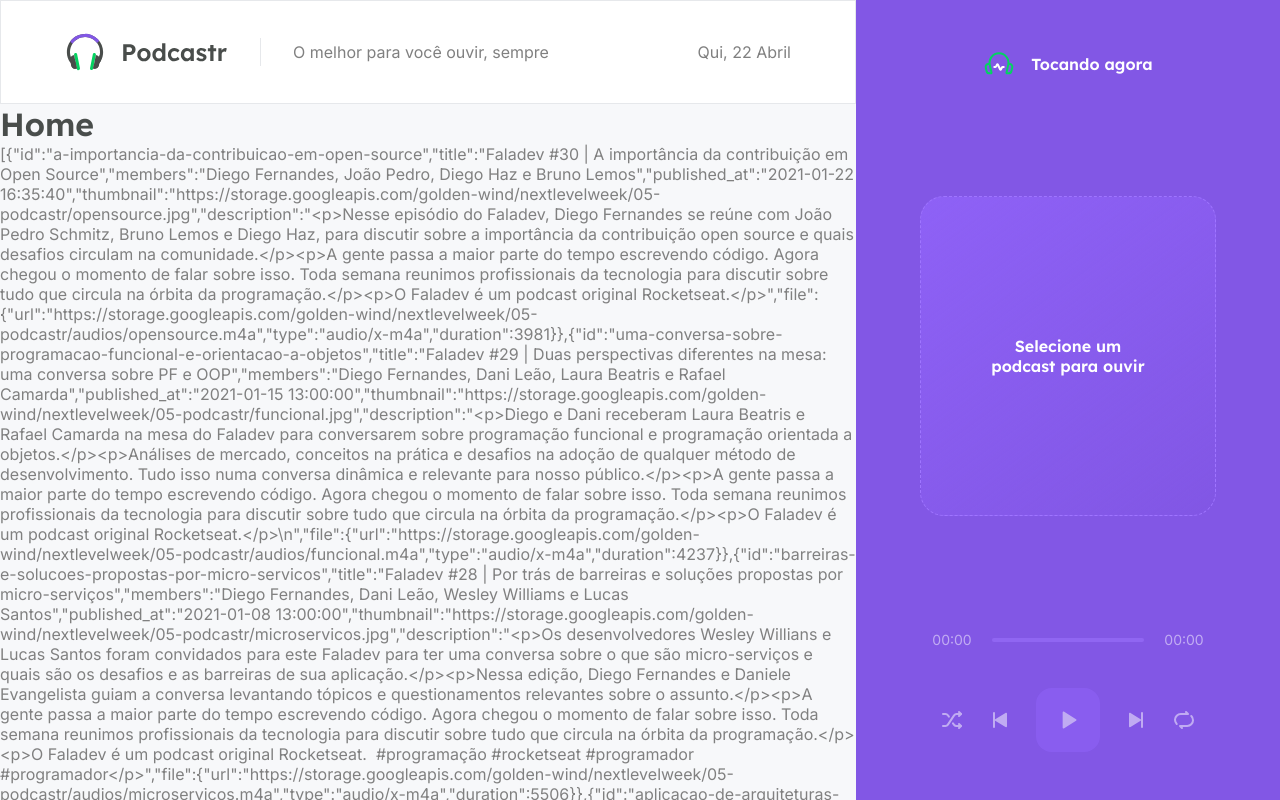
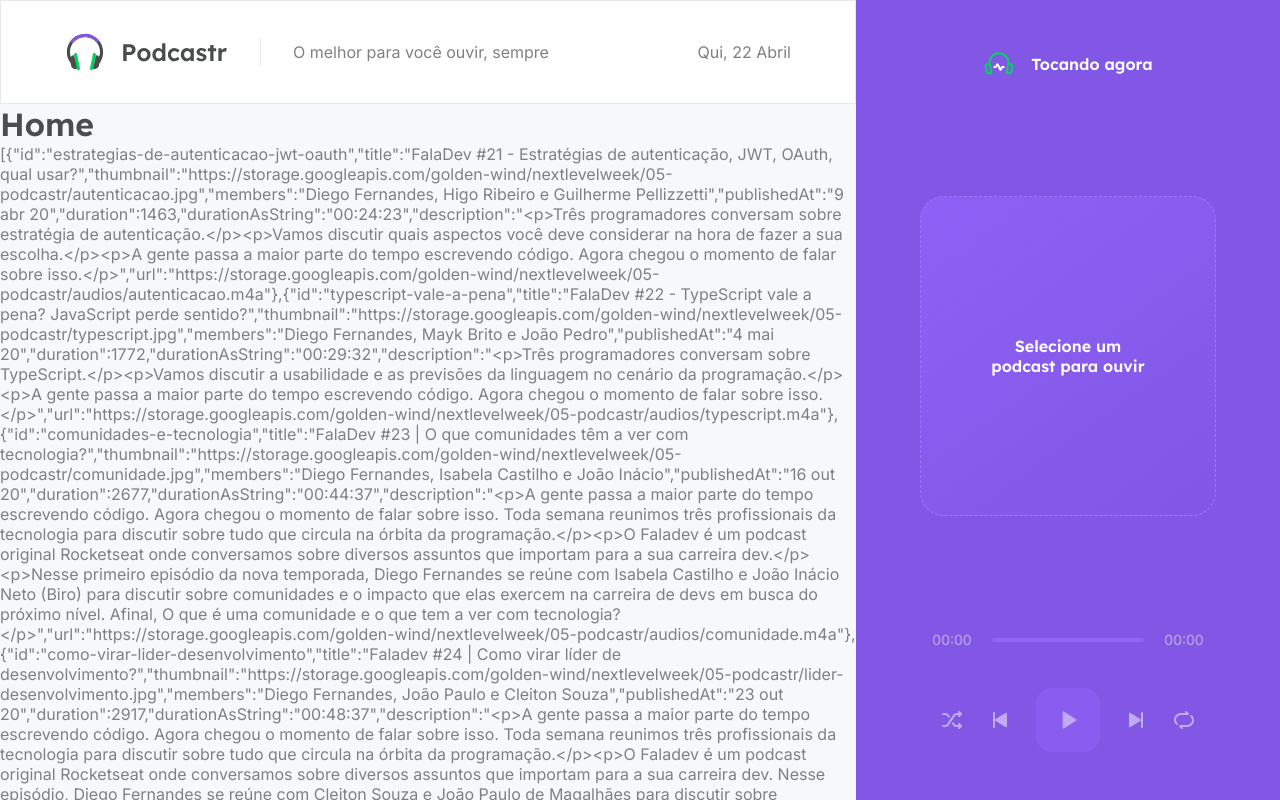
Before and after one commit to dhianapereira/podcastr, a Next.js app: page / in a window 1280 px wide. Shown: the top 800 px of the page. Built offline with nearby package versions, Linux system fonts and the light colour scheme; data requests are answered from the project's data file.

Commit message:
feat: Format episodes data

```diff
--- a/package.json
+++ b/package.json
@@ -9,6 +9,7 @@
     "server": "json-server server.json -w -p 3333"
   },
   "dependencies": {
+    "axios": "^1.6.7",
     "date-fns": "^2.21.1",
     "next": "^14.1.2",
     "react": "^18",
--- a/src/pages/index.tsx
+++ b/src/pages/index.tsx
@@ -1,4 +1,24 @@
-import { Header } from "../components/Header";
+import { GetStaticProps } from "next"
+import { api } from "../services/api";
+import { format, parseISO } from "date-fns";
+import ptBR from "date-fns/locale/pt-BR";
+import { convertDurationToTimeString } from "../utils/convertDurationToTimeString";
+
+type Episode = {
+  id: string;
+  title: string;
+  members: string;
+  thumbnail: string;
+  description: string;
+  duration: number;
+  durationAsString: string;
+  url: string;
+  publishedAt: string;
+}
+
+type HomeProps = {
+  episodes: Array<Episode>
+}
 
 export default function Home(props) {
   return (
@@ -9,13 +29,31 @@
   )
 }
 
-export async function getStaticProps() {
-  const response = await fetch("http://localhost:3333/episodes");
-  const data = await response.json();
+export const getStaticProps: GetStaticProps = async () => {
+  const { data } = await api.get("episodes", {
+    params: {
+      _limit: 12,
+      _sort: 'published_at',
+    }
+  });
+
+  const episodes = data.map(episode => {
+    return {
+      id: episode.id,
+      title: episode.title,
+      thumbnail: episode.thumbnail,
+      members: episode.members,
+      publishedAt: format(parseISO(episode.published_at), 'd MMM yy', { locale: ptBR }),
+      duration: Number(episode.file.duration),
+      durationAsString: convertDurationToTimeString(Number(episode.file.duration)),
+      description: episode.description,
+      url: episode.file.url,
+    }
+  })
 
   return {
     props: {
-      episodes: data,
+      episodes: episodes,
     },
     revalidate: 60 * 60 * 8,
   }
--- /dev/null
+++ b/src/services/api.ts
@@ -0,0 +1,5 @@
+import axios from "axios"
+
+export const api = axios.create({
+    baseURL: 'http://localhost:3333/'
+})
--- /dev/null
+++ b/src/utils/convertDurationToTimeString.ts
@@ -0,0 +1,11 @@
+export function convertDurationToTimeString(duration: number) {
+    const hours = Math.floor(duration / 3600)
+    const minutes = Math.floor((duration % 3600) / 60);
+    const seconds = duration % 60;
+
+    const timeString = [hours, minutes, seconds]
+      .map(unit => String(unit).padStart(2, '0'))
+      .join(':')
+
+    return timeString;
+  }
```
Also changed, not shown: 1 other file (tests, documents, lock files or other folders).
